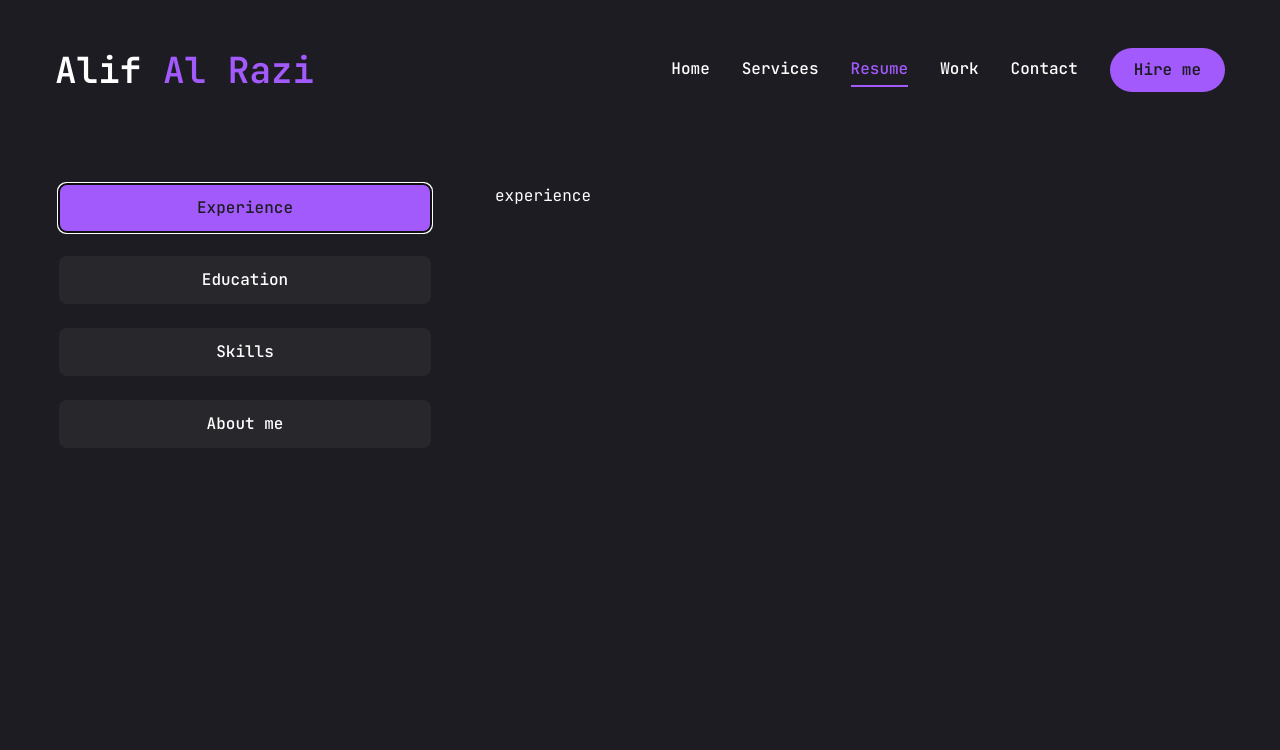
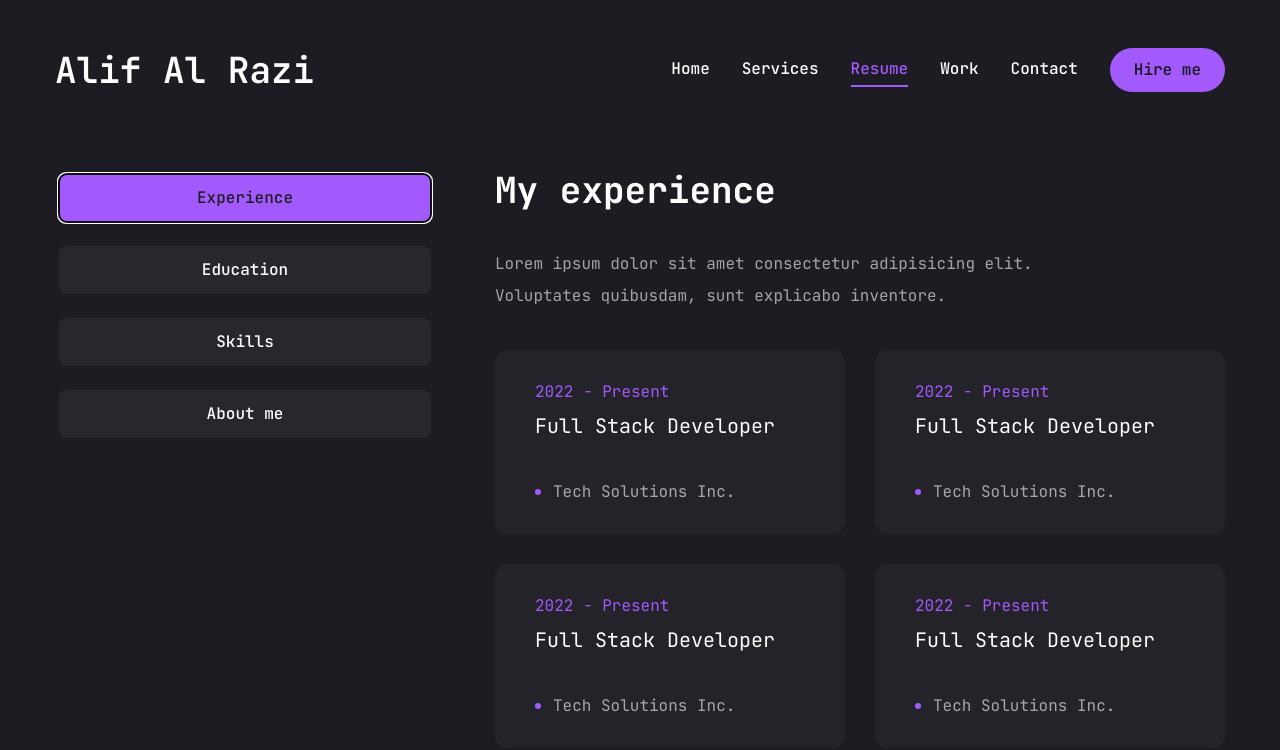
Before and after one commit to ALIF-AL-RAZI/Portfolio, a Next.js app: page /resume in a window 1280 px wide. Both pictures are taken after a click on the tab "Experience". Shown: the top 750 px of the page. Built offline with nearby package versions, Linux system fonts and the light colour scheme.

Commit message:
skills about me

```diff
--- a/app/resume/page.jsx
+++ b/app/resume/page.jsx
@@ -136,13 +136,90 @@
             <TabsTrigger value="about">About me</TabsTrigger>
           </TabsList>
           <div className="min-h-[70vh] w-full">
-            <TabsContent value="experience" className="w-full">experience</TabsContent>
+            <TabsContent value="experience" className="w-full">
+            <div className="flex flex-col gap-[38px] text-center xl:text-left">
+              <h3 className="text-4xl font-bold">{experience.title}</h3>
+              <p className="max-w-[600px] text-white/60 mx-auto xl:mx-0"> {experience.description} </p>
+              <ScrollArea className="h-[400px]">
+                <ul className="grid grid-cols-1 lg:grid-cols-2 gap-[30px]"> {experience.items.map((item, index) => {
+                  return <li key={index}
+                  className="bg-[#232329] h-[184px] py-6 px-10 rounded-xl flex flex-col justify-center items-center lg:items-start gap-1">
+                    <span className="text-accent">{item.duration}</span>
+                    <h3 className="text-xl max-w-[260px] min-h-[60px] text-center lg:text-left">{item.position}</h3>
+                    <div className="flex items-center gap-3">
+                      <span className="w-[6px] h-[6px] rounded-full bg-accent"></span>
+                      <p className="text-white/60">{item.company}</p>
+                    </div>
+                  </li>
+                  })}
+                </ul>
+              </ScrollArea>
+            </div>
+            </TabsContent>
 
-            <TabsContent value="education" className="w-full">education</TabsContent>
+            <TabsContent value="education" className="w-full">
+            <div className="flex flex-col gap-[38px] text-center xl:text-left">
+              <h3 className="text-4xl font-bold">{education.title}</h3>
+              <p className="max-w-[600px] text-white/60 mx-auto xl:mx-0"> {education.description} </p>
+              <ScrollArea className="h-[400px]">
+                <ul className="grid grid-cols-1 lg:grid-cols-2 gap-[30px]"> {education.items.map((item, index) => {
+                  return <li key={index}
+                  className="bg-[#232329] h-[184px] py-6 px-10 rounded-xl flex flex-col justify-center items-center lg:items-start gap-1">
+                    <span className="text-accent">{item.duration}</span>
+                    <h3 className="text-xl max-w-[260px] min-h-[60px] text-center lg:text-left">{item.degree}</h3>
+                    <div className="flex items-center gap-3">
+                      <span className="w-[6px] h-[6px] rounded-full bg-accent"></span>
+                      <p className="text-white/60">{item.institution}</p>
+                    </div>
+                  </li>
+                  })}
+                </ul>
+              </ScrollArea>
+            </div>
+            </TabsContent>
 
-            <TabsContent value="skills" className="w-full">skills</TabsContent>
+            <TabsContent value="skills" className="w-full h-full">
+              <div className="flex flex-col gap-[30px]">
+                <div className="flex flex-col gap-[38px] text-center xl:text-left">
+                  <h3 className="text-4xl font-bold">{skills.title}</h3>
+                  <p className="max-w-[600px] text-white/60 mx-auto xl:mx-0"> {skills.description} </p>
+                </div>
+                <ul className="grid grid-cols-2 sm:grid-cols-3 md:grid-cols-4 gap-4 xl:gap-[30px]">
+                  {skills.skillList.map((skill, index) => {
+                    return (
+                    <li key={index}>
+                    <TooltipProvider delayDuration={100}>
+                      <Tooltip>
+                        <TooltipTrigger className="w-full h-[150px] bg-[#232329] rounded-xl flex justify-center items-center group">
+                          <div className="text-6xl group-hover : text-accent transition-all duration-300">
+                            {skill.icon}
+                          </div>
+                        </TooltipTrigger>
+                        <TooltipContent>
+                           <p className="capitalize">{skill.name}</p>
+                        </TooltipContent>
+                      </Tooltip>
+                    </TooltipProvider>
+                  </li>); })}
+                </ul>
+              </div>
+            </TabsContent>
 
-            <TabsContent value="about" className="w-full">about</TabsContent>
+            <TabsContent value="about" className="w-full text-center xl:text-left">
+              <div className="flex flex-col gap-[38px]">
+                <h3 className="text-4xl font-bold">{about.title}</h3>
+                <p className="max-w-[600px] text-white/60 mx-auto xl:mx-0"> {about.description} </p>
+                <ul className="grid grid-cols-1 xl:grid-cols-2 gap-y-6 max-w-[620px] mx-auto xl:mx-0">
+                  {about.info.map((item, index) => {
+                    return (
+                    <li key={index} className="flex items-center justify-center gap-4">
+                       <span className="text-white/60">{item.fieldName}</span>
+                       <span className="text-xl">{item.fieldValue}</span>
+                    </li> );
+                    })}
+                </ul>
+              </div>
+            </TabsContent>
           </div>
         </Tabs>
       </div>
--- a/components/Header.jsx
+++ b/components/Header.jsx
@@ -9,7 +9,8 @@
 {/* Logo */}
 <Link href="/">
 <h1 className="name text-4xl font-semibold text-white">
-  Alif <span className="text-accent">Al Razi</span>
+  Alif Al Razi
+  {/* <span className="text-accent"></span> */}
 </h1>
 
 
--- a/components/ui/scroll-area.jsx
+++ b/components/ui/scroll-area.jsx
@@ -32,7 +32,7 @@
       className
     )}
     {...props}>
-    <ScrollAreaPrimitive.ScrollAreaThumb className="relative flex-1 rounded-full bg-slate-200 dark:bg-slate-800" />
+    <ScrollAreaPrimitive.ScrollAreaThumb className="relative flex-1 rounded-full bg-accent dark:bg-slate-800" />
   </ScrollAreaPrimitive.ScrollAreaScrollbar>
 ))
 ScrollBar.displayName = ScrollAreaPrimitive.ScrollAreaScrollbar.displayName
```
